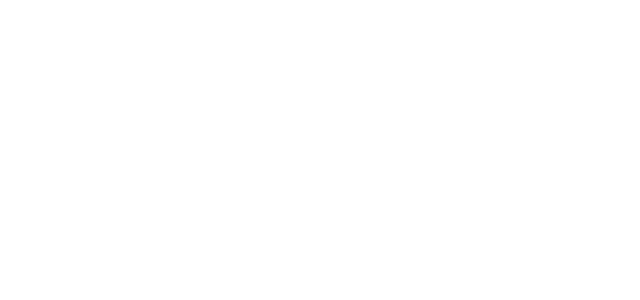
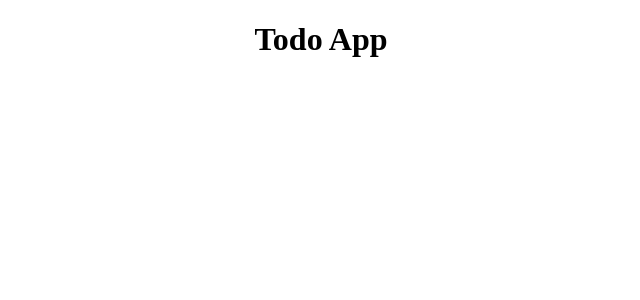
Before and after one commit to Bassy-Teisen/Sebastian-Todo-App, a React (Vite) app: page / in a window 1280 px wide. Shown: the top 300 px of the page, without its empty margins (319-959 px from the left). Built offline with nearby package versions, Linux system fonts and the light colour scheme.

Commit message:
created components repo and header component with centered h1

```diff
--- a/src/App.css
+++ b/src/App.css
@@ -1,42 +1,3 @@
-/* .App {
+.App {
   text-align: center;
 }
-
-.App-logo {
-  height: 40vmin;
-  pointer-events: none;
-}
-
-@media (prefers-reduced-motion: no-preference) {
-  .App-logo {
-    animation: App-logo-spin infinite 20s linear;
-  }
-}
-
-.App-header {
-  background-color: #282c34;
-  min-height: 100vh;
-  display: flex;
-  flex-direction: column;
-  align-items: center;
-  justify-content: center;
-  font-size: calc(10px + 2vmin);
-  color: white;
-}
-
-.App-link {
-  color: #61dafb;
-}
-
-@keyframes App-logo-spin {
-  from {
-    transform: rotate(0deg);
-  }
-  to {
-    transform: rotate(360deg);
-  }
-}
-
-button {
-  font-size: calc(10px + 2vmin);
-} */
--- a/src/App.jsx
+++ b/src/App.jsx
@@ -1,12 +1,11 @@
-// import { useState } from 'react'
-// import './App.css'
+import Header from './components/Header'
 
 function App() {
   // const [count, setCount] = useState(0)
 
   return (
     <div className="App">
-
+      <Header />
     </div>
   )
 }
--- /dev/null
+++ b/src/components/Header.jsx
@@ -0,0 +1,14 @@
+import '../App.css'
+
+const Header = () => {
+
+
+    return (
+        <header className="header">
+            <h1>Todo App</h1>
+        </header>
+    )
+
+}
+
+export default Header
```
